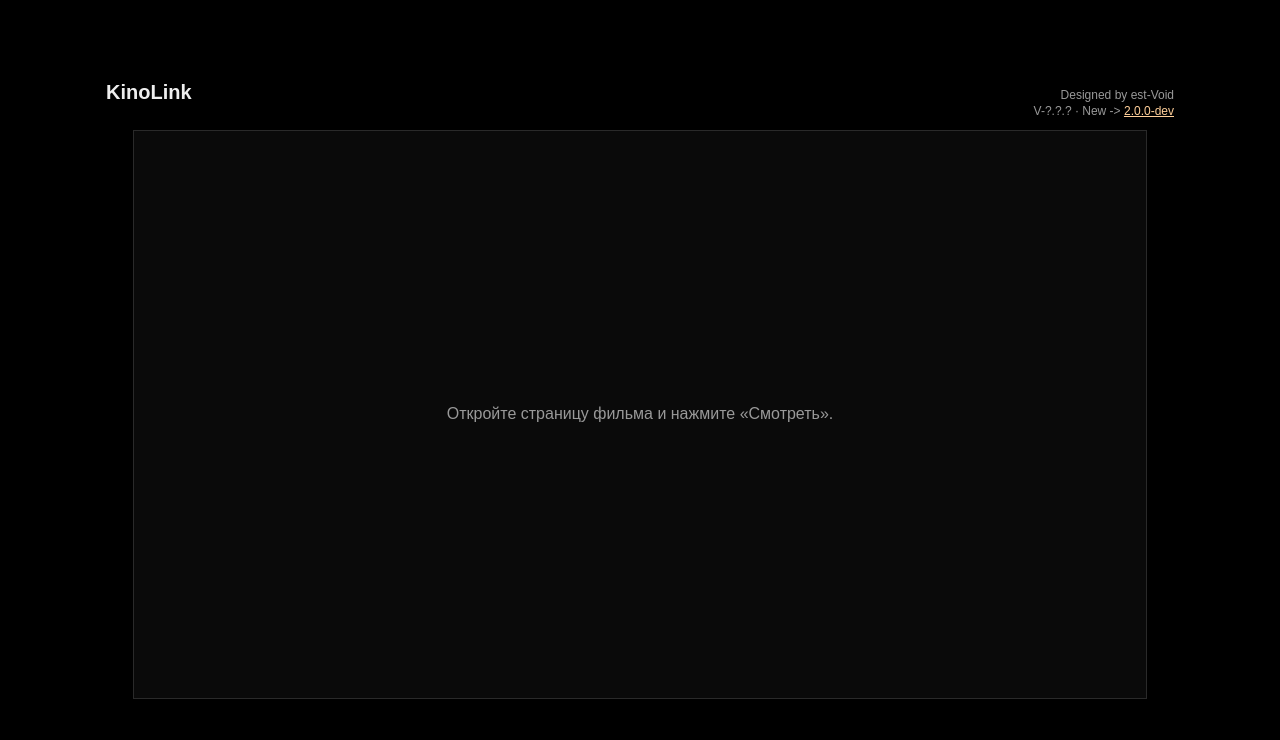
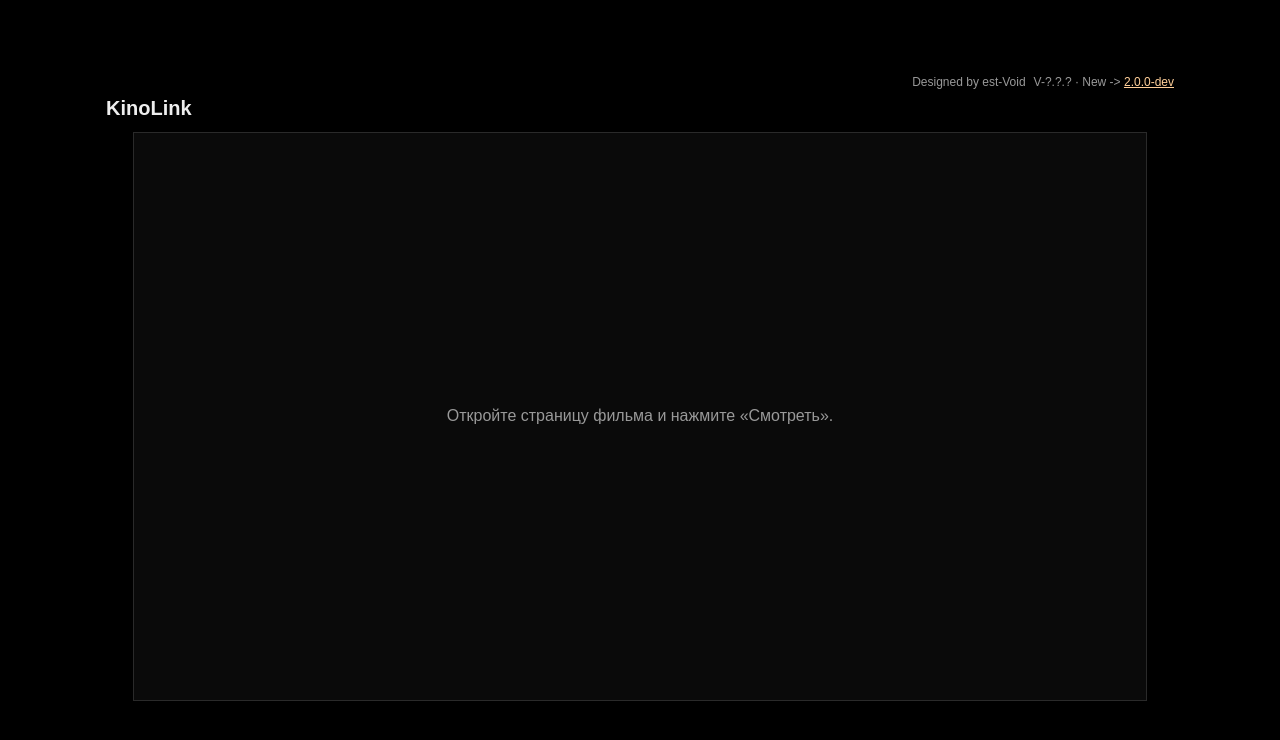
Before and after one commit to Est-Void/KinoLink_by_VOID, a website built with Vite: page web/player/index.html in a window 1280 px wide. Built offline with nearby package versions, Linux system fonts and the light colour scheme.

Commit message:
feat(player): signature line at the very top of the window

```diff
--- a/web/player/index.html
+++ b/web/player/index.html
@@ -8,12 +8,12 @@
 </head>
 <body>
   <div id="app">
+    <div id="meta">
+      <span id="designed">Designed by est-Void</span>
+      <span id="version"></span>
+    </div>
     <header id="header">
       <h1 id="title">KinoLink</h1>
-      <div id="meta">
-        <span id="designed">Designed by est-Void</span>
-        <span id="version"></span>
-      </div>
     </header>
     <main id="stage">
       <div id="frame"><p id="hint">Загрузка…</p></div>
--- a/web/player/src/style.css
+++ b/web/player/src/style.css
@@ -36,11 +36,7 @@ body {
 }
 
 #header {
-  display: flex;
-  align-items: baseline;
-  justify-content: space-between;
-  gap: 12px;
-  padding: 4px 0 12px;
+  padding: 0 0 12px;
 }
 
 #title {
@@ -53,12 +49,11 @@ body {
 
 #meta {
   display: flex;
-  flex-direction: column;
-  align-items: flex-end;
-  gap: 2px;
-  flex-shrink: 0;
+  justify-content: flex-end;
+  gap: 8px;
   font-size: 12px;
   color: var(--muted);
+  padding-bottom: 8px;
 }
 
 #version.update a {
```
